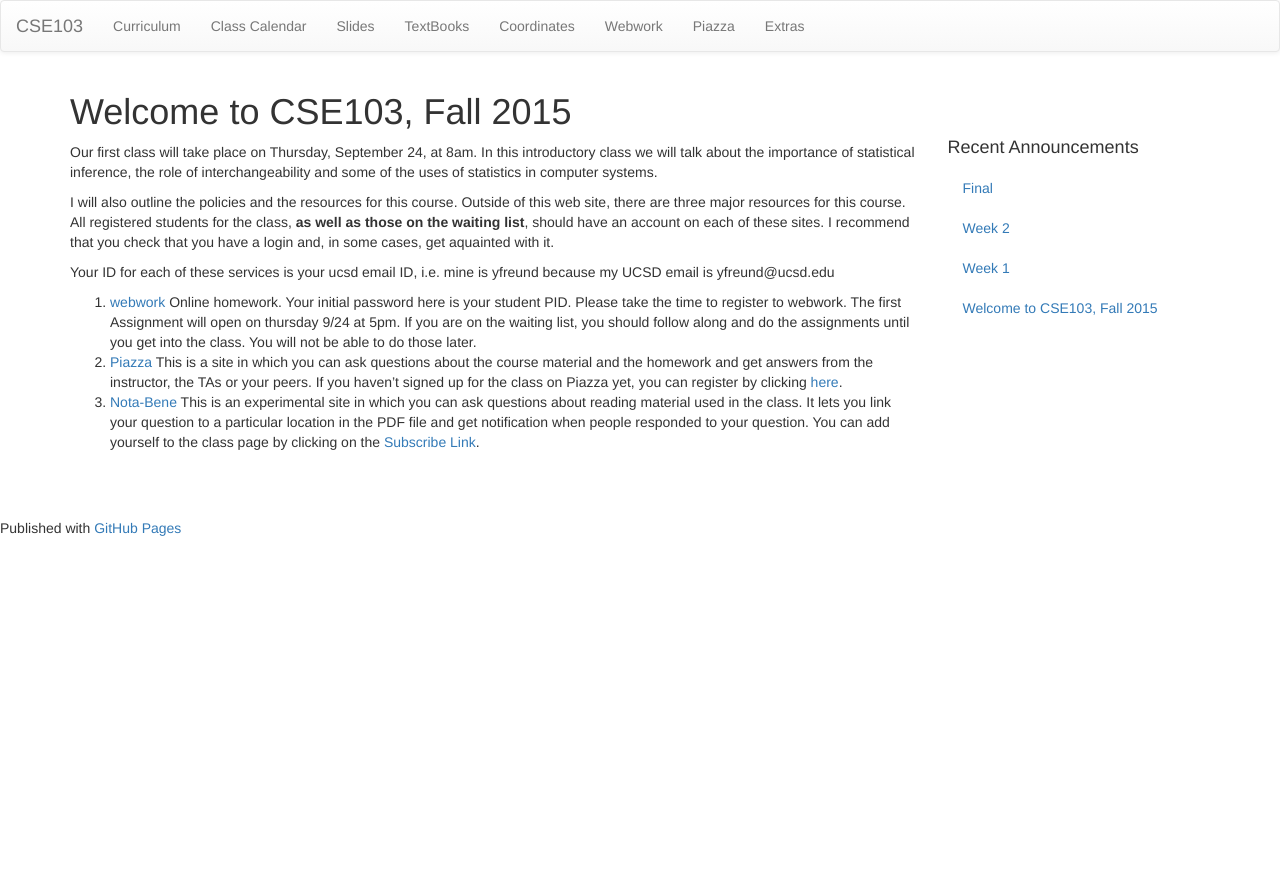
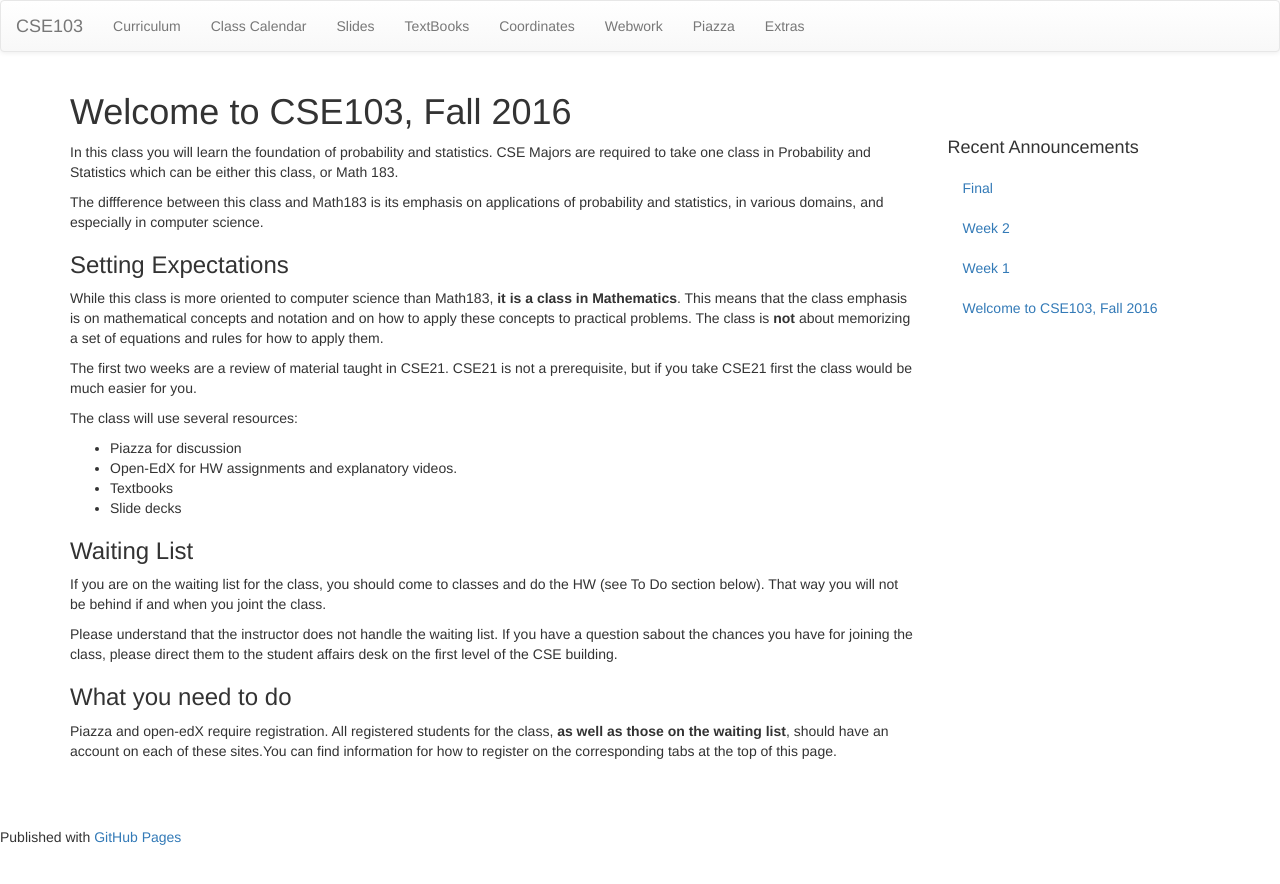
Before and after one commit to cse103/cse103.github.io, a Jekyll site: the page built from _posts/2015-09-20-welcome.md, in a window 1280 px wide. Shown: the top 884 px of the page. Built offline with Jekyll 4.4.1, drawn with Linux system fonts in a browser that asks for light colours; nearby versions of some CDN libraries; Markdown is read by kramdown in place of the engine named in the settings.

Commit message:
updated welcome post

```diff
--- a/_posts/2015-09-20-welcome.md
+++ b/_posts/2015-09-20-welcome.md
@@ -1,35 +1,32 @@
 ---
 layout: default
-title: Welcome to CSE103, Fall 2015
+title: Welcome to CSE103, Fall 2016
 ---
 
-Our first class will take place on Thursday, September 24, at 8am.
-In this introductory class we will talk about the importance of
-statistical inference, the role of interchangeability and some of
-the uses of statistics in computer systems.
+In this class you will learn the foundation of probability and statistics.
+CSE Majors are required to take one class in Probability and Statistics which can be either this class, or Math 183.
 
-I will also outline the policies and the resources for this
-course. Outside of this web site, there are three major resources for
-this course. All registered students for the class, **as well as those
-on the waiting list**, should have an account on each of these sites. I
-recommend that you check that you have a login and, in some cases,
-get aquainted with it.
+The diffference between this class and Math183 is its emphasis on applications of probability and statistics, in various domains, and especially in computer science.
 
-Your ID for each of these services is your ucsd email ID, i.e. mine is
-yfreund because my UCSD email is yfreund@ucsd.edu
+### Setting Expectations
+While this class is more oriented to computer science than Math183, **it is a class in Mathematics**. This means that the class emphasis is on mathematical concepts and notation and
+on how to apply these concepts to practical problems. The class is **not** about memorizing a set of equations and rules for how to apply them.
 
-1. [webwork](http://webwork.cse.ucsd.edu/webwork2/CSE103_Fall2015/)
-Online homework. Your initial password here is your student PID.
-Please take the time to register to webwork. The first Assignment will open on thursday 9/24 at 5pm.
-If you are on
-the waiting list, you should follow along and do the assignments until
-you get into the class. You will not be able to do those later.
-1. [Piazza](https://piazza.com/class/iehlynjs6e314o) This is a site in
-which you can ask questions about the course material and the homework
-and get answers from the instructor, the TAs or your peers. If you haven't signed up for the class on Piazza yet, you can register by clicking [here](https://piazza.com/ucsd).
-1. [Nota-Bene](http://nb.mit.edu/)  This is an experimental site in
-which you can ask questions about reading material used in the
-class. It lets you link your question to a particular location in the
-PDF file and get notification when people responded to your
-question. You can add yourself to the class page by clicking on
-the [Subscribe Link](http://nb.mit.edu/subscribe?key=mawTltZBYakuzf9FxRTUt5swUX0k5CswY7G0tTKNeP794i3H4F).
+The first two weeks are a review of material taught in CSE21.
+CSE21 is not a prerequisite, but if you take CSE21 first the class would be much easier for you.
+
+The class will use several resources:
+* Piazza for discussion
+* Open-EdX for HW assignments and explanatory videos.
+* Textbooks
+* Slide decks
+
+### Waiting List
+
+If you are on the waiting list for the class, you should come to classes and do the HW (see To Do section below). That way you will not be behind if and when you joint the class.
+
+Please understand that the instructor does not handle the waiting list. If you have a question sabout the chances you have for joining the class, please direct them to the student affairs desk on the first level of the CSE building.
+
+### What you need to do
+Piazza and open-edX require registration. All registered students for the class, **as well as those on the waiting list**, should have an account on each of these sites.You can find information for how to register on the
+corresponding tabs at the top of this page.
```
Also changed, not shown: _posts/2015-09-29-week1.md.old.md (renamed from _posts/2015-09-29-week1.md), _posts/2015-10-08-week2.md.old.md (renamed from _posts/2015-10-08-week2.md), _posts/2015-11-30-FinalPrep.md.old.md (renamed from _posts/2015-11-30-FinalPrep.md).
